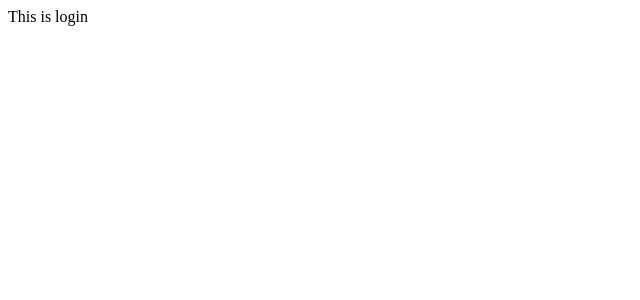
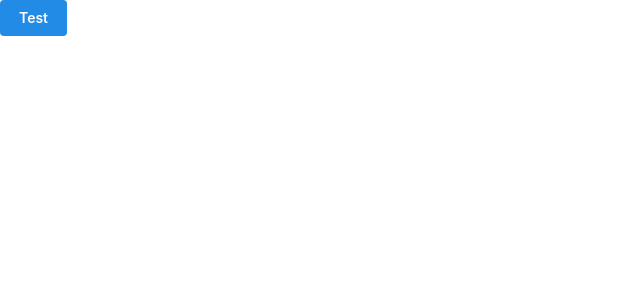
Before and after one commit to AndhikaK/mandatech, a React (Vite) app in the folder front-end/: page / in a window 1280 px wide. Shown: the top 300 px of the page, without its empty margins (0-640 px from the left). Built offline with nearby package versions, Linux system fonts and the light colour scheme.

Commit message:
build: change to yarn and setup mantine

```diff
--- a/front-end/src/app/main-provider.tsx
+++ b/front-end/src/app/main-provider.tsx
@@ -1,7 +1,10 @@
+import "@mantine/core/styles.css";
 import React, { PropsWithChildren } from "react";
+import { MantineProvider } from "@mantine/core";
 
 export function AppProvider({ children }: PropsWithChildren) {
   return (
+    <MantineProvider>
       <React.Suspense
         fallback={
           <div className="flex h-screen w-screen items-center justify-center">
@@ -11,5 +14,6 @@
       >
         {children}
       </React.Suspense>
+    </MantineProvider>
   );
 }
--- a/front-end/src/app/router/login.tsx
+++ b/front-end/src/app/router/login.tsx
@@ -1,3 +1,7 @@
+import { Button } from "@mantine/core";
+
 export function LoginRoute() {
-  return <div>This is login</div>;
+  return <div>
+    <Button>Test</Button>
+  </div>;
 }
```
Also changed, not shown: front-end/package.json (+10 -0 lines), 1 other file (tests, documents, lock files or other folders). Lines whose indentation alone changed are shown as unchanged.
